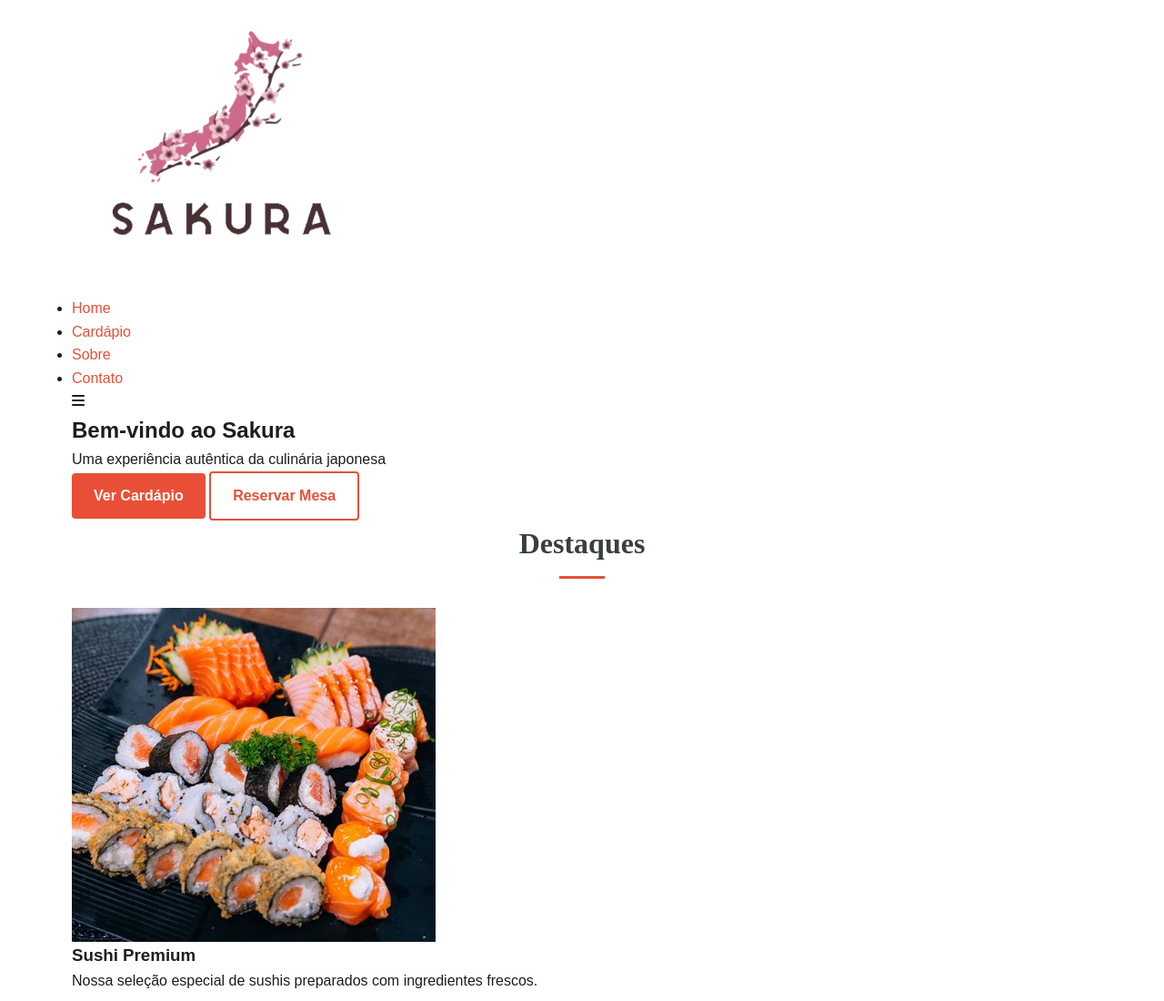
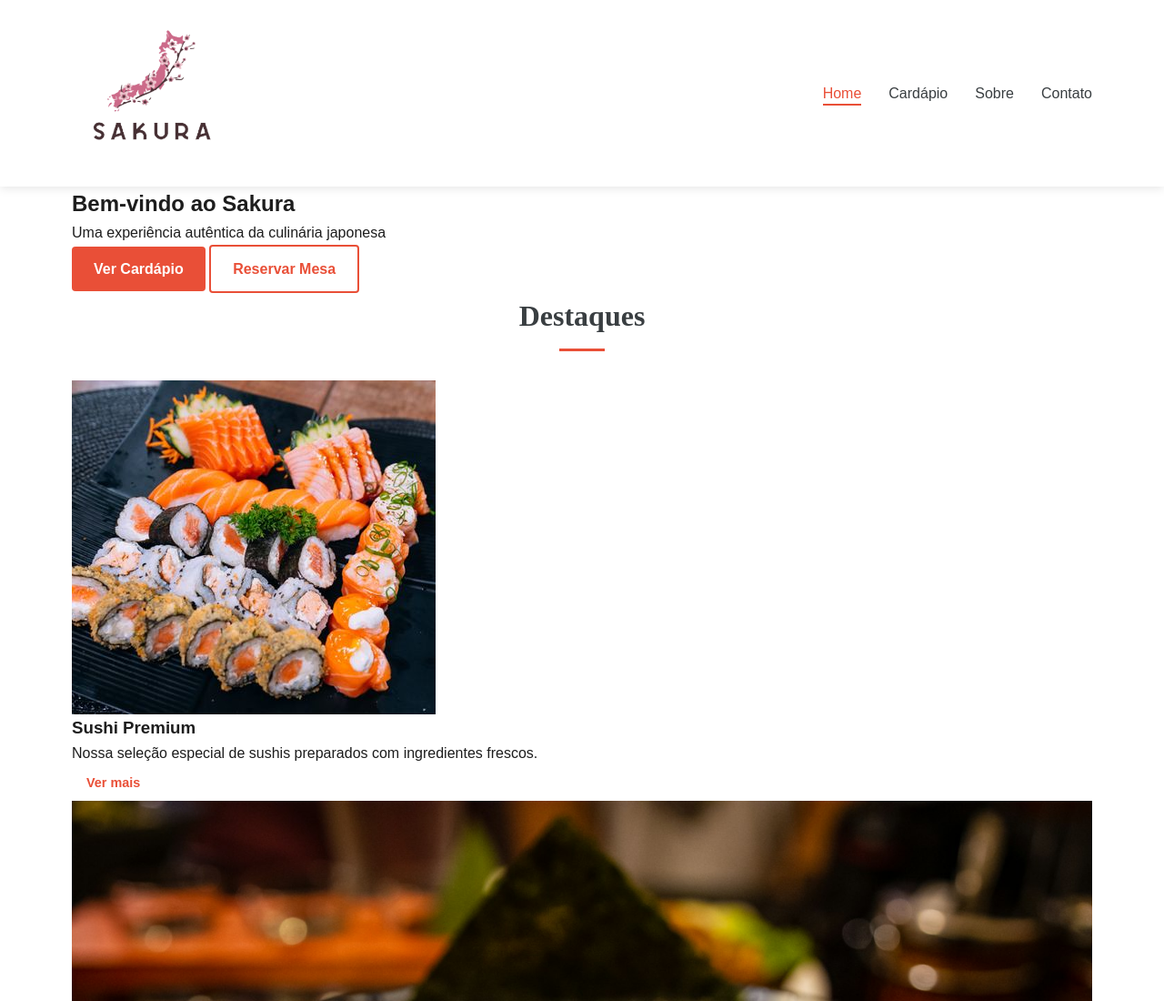
Before and after one commit to CP1-FrontEnd/CP2-FrontEnd, a plain HTML site: page index.html in a window 1280 px wide. Shown: the top 1100 px of the page at 91% size. Drawn offline with Linux system fonts and the light colour scheme.

Commit message:
Estilizando o header e o menu

```diff
--- a/src/css/style.css
+++ b/src/css/style.css
@@ -101,3 +101,73 @@ img {
     padding: 8px 16px;
     font-size: 0.9rem;
 }
+
+header {
+  background-color: white;
+  box-shadow: 0 2px 10px rgba(0, 0, 0, 0.1);
+  position: sticky;
+  top: 0;
+  z-index: 1000;
+}
+
+header .container {
+  display: flex;
+  justify-content: space-between;
+  align-items: center;
+  padding: 15px;
+}
+
+.logo {
+  display: flex;
+  flex-direction: column;
+  align-items: flex-start;
+  width: 180px;
+}
+
+
+nav {
+  display: flex;
+  align-items: center;
+}
+
+.menu {
+  display: flex;
+  list-style: none;
+}
+
+.menu li {
+  margin-left: 30px;
+}
+
+.menu a {
+  color: var(--secondary-color);
+  font-weight: 500;
+  position: relative;
+}
+
+.menu a::after {
+  content: "";
+  position: absolute;
+  bottom: -5px;
+  left: 0;
+  width: 0;
+  height: 2px;
+  background-color: var(--primary-color);
+  transition: width 0.3s ease;
+}
+
+.menu a:hover::after,
+.menu a.active::after {
+  width: 100%;
+}
+
+.menu a.active {
+  color: var(--primary-color);
+}
+
+.menu-mobile {
+  display: none;
+  font-size: 1.5rem;
+  cursor: pointer;
+  color: var(--secondary-color);
+}
```
